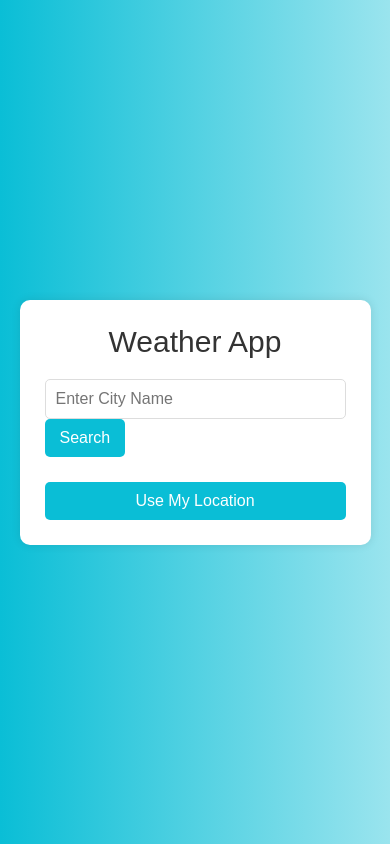
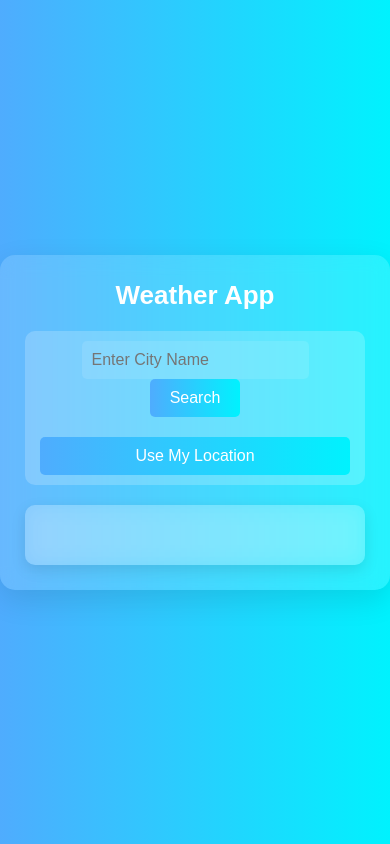
Before and after one commit to dona-8833/weatherapp, a plain HTML site: page index.html in a window 390 px wide. Both pictures are taken after typing "Sample" into the empty fields and a click on the button "Search". Drawn offline with Linux system fonts and the light colour scheme; no server answers.

Commit message:
no big deal

```diff
--- a/index.html
+++ b/index.html
@@ -20,7 +20,7 @@
 
       <p class="error-message"></p>
 
-      <div class="weather-card">
+      <div id="weather-card" class="weather-card">
         <p id="city-name"></p>
         <div id="tempInfo">
           <p class="weathericon"></p>
--- a/script.js
+++ b/script.js
@@ -1,9 +1,13 @@
 let locaValue = document.querySelector(".search-bar");
 let searchButton = document.querySelector(".search-btn");
-let cityName = document.querySelector(".city-name");
+let cityName = document.querySelector("#city-name");
 let temp = document.querySelector(".temp");
 let present = document.querySelector(".date");
+let weatherCondition = document.querySelector(".condition");
+let locationButton = document.querySelector(".location-btn");
+let weatherBox = document.querySelector("#weather-card");
 const apiKey = "dd5387e349319549d8ef712c4fe0b51a";
+weatherBox.classList.remove("weather-card")
 
 searchButton.addEventListener("click", (e) => {
     e.preventDefault();
@@ -14,8 +18,9 @@ searchButton.addEventListener("click", (e) => {
     }
     getWeather(cityname);
     locaValue.value = "";
+    weatherBox.classList.add("weather-card")
 });
-
+// manual search
 function getWeather(cityname) {
   fetch(
     `https://api.openweathermap.org/data/2.5/weather?q=${cityname}&appid=${apiKey}&units=metric`
@@ -35,3 +40,30 @@ function getWeather(cityname) {
       alert(`Error: ${error.message}`);
     });
 }
+locationButton.addEventListener("click", () => {
+    if (navigator.geolocation) {
+      navigator.geolocation.getCurrentPosition(
+        (position) => {
+          let lat = position.coords.latitude;
+          let lon = position.coords.longitude;
+
+          weatherBox.classList.add("weather-card")
+
+          fetch(
+            `https://api.openweathermap.org/data/2.5/weather?lat=${lat}&lon=${lon}&appid=${apiKey}&units=metric`
+          )
+            .then((response) => response.json())
+            .then((data) => {
+                cityName.innerHTML = data.name;
+                temp.innerHTML = `Temperature: ${data.main.temp}°C`;
+                present.innerHTML = `Date: ${new Date().toLocaleDateString()}`;
+                weatherCondition.innerHTML = `Condition: ${data.weather[0].description}`;
+            })
+            .catch(() => alert("Weather data not found"));
+        },
+        () => alert("Location access denied.")
+      );
+    } else {
+      alert("Geolocation is not supported by your browser.");
+    }
+  });
--- a/style.css
+++ b/style.css
@@ -1,3 +1,4 @@
+
 * {
     margin: 0;
     padding: 0;
@@ -10,95 +11,113 @@ body {
     display: flex;
     justify-content: center;
     align-items: center;
-    background: linear-gradient(to right, rgb(10, 190, 214), rgba(10, 190, 214, 0.411));
+    background: linear-gradient(to right, #4facfe, #00f2fe);
 }
+
 
 .container {
     width: 100%;
     max-width: 400px;
     padding: 25px;
-    border-radius: 10px;
-    box-shadow: 0 0 10px rgba(0, 0, 0, 0.1);
-    background-color: #fff;
+    border-radius: 15px;
+    background: rgba(255, 255, 255, 0.15);
+    box-shadow: 0 10px 30px rgba(0, 0, 0, 0.1);
+    backdrop-filter: blur(10px);
+    text-align: center;
+}
+
+
+header {
+    font-size: 26px;
+    font-weight: bold;
+    color: white;
+    margin-bottom: 20px;
+}
+
+
+.search-box {
     display: flex;
     flex-direction: column;
-    align-items: center;
-    justify-content: center;
-}
-
-header {
-    font-size: 30px;
-    font-weight: 500;
+    gap: 20px;
+    background: rgba(255, 255, 255, 0.2);
+    border-radius: 10px;
+    padding: 10px 15px;
     margin-bottom: 20px;
-    color: #333;
-}
-
-/* Search Box */
-.search-box {
-    display: flex;
-    align-items: center;
-    flex-direction: column;
-    gap: 10px;
-    width: 100%;
 }
 
 .search-box input {
-    flex: 1;
+
     padding: 10px;
+    border: none;
     border-radius: 5px;
-    border: 1px solid #ddd;
-    outline: none;
+    background: rgba(255, 255, 255, 0.1);
+    color: white;
     font-size: 16px;
 }
-
-/* Search Button */
-.search-box button {
-    padding: 10px 15px;
+.search-box span button{
+    padding: 10px 20px;
+    border: none;
     border-radius: 5px;
+    background: linear-gradient(to right, #4facfe, #00f2fe);
+     color: white;
+    font-size: 16px;
+    cursor: pointer;
+}
+.search-box input:focus{
     border: none;
     outline: none;
-    background-color: #0abed6;
-    color: #fff;
+
+}
+.search-box button{
+    padding: 10px 20px;
+    border: none;
+    border-radius: 5px;
+    background: linear-gradient(to right, #4facfe, #00f2fe);
+    color: white;
+    font-size: 16px;
     cursor: pointer;
-    font-size: 16px;
-    transition: background 0.3s;
 }
 
-.search-box button:hover {
-    background-color: #0894a8;
+
+.weather-card {
+    margin-top: 20px;
+    padding: 20px;
+    border-radius: 10px;
+    background: rgba(255, 255, 255, 0.2);
+    box-shadow: 0 5px 15px rgba(0, 0, 0, 0.1);
+    backdrop-filter: blur(10px);
 }
 
-/* Location Button */
-.location-btn {
-    margin-top: 20px;
-    padding: 10px;
-    border-radius: 5px;
-    border: none;
-    outline: none;
-    background-color: #0abed6;
-    color: #fff;
-    cursor: pointer;
-    width: 100%;
-    font-size: 16px;
-    transition: background 0.3s;
+#city-name {
+    font-size: 22px;
+    font-weight: bold;
+    color: white;
 }
 
-.location-btn:hover {
-    background-color: #0894a8;
+.temp {
+    font-size: 36px;
+    font-weight: bold;
+    color: white;
+    margin: 10px 0;
 }
 
-/* Responsive Design */
-@media (max-width: 480px) {
-    .container {
-        width: 90%;
-    }
+.condition {
+    font-size: 18px;
+    color: white;
+    margin-bottom: 10px;
+}
 
-    .search-box {
-        flex-direction: column;
-        gap: 5px;
-    }
+.speed {
+    display: flex;
+    justify-content: space-between;
+    color: white;
+    font-size: 14px;
+    margin-top: 10px;
+}
 
-    .search-box input {
-        width: 100%;
-    }
+.date {
+    font-size: 14px;
+    color: white;
+    margin-top: 10px;
+    opacity: 0.8;
 }
```
Lines whose indentation alone changed are shown as unchanged.
